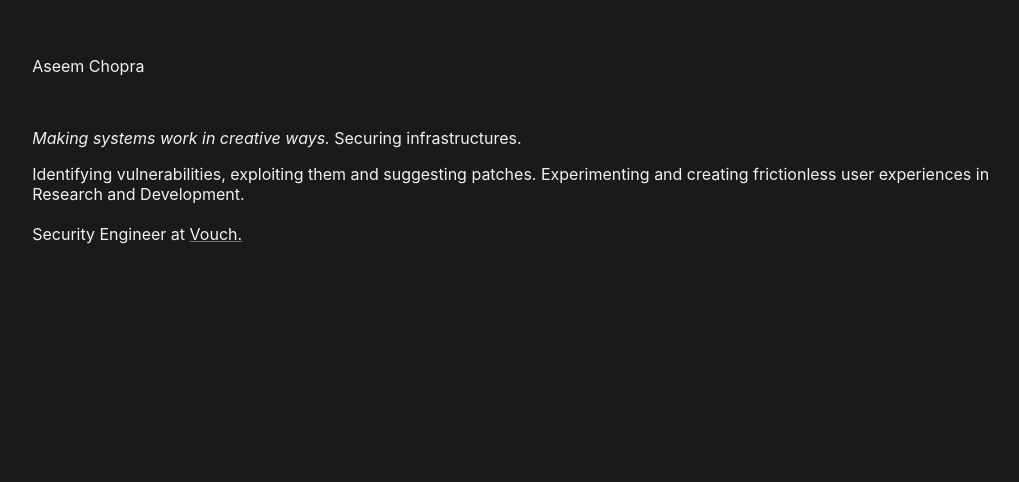
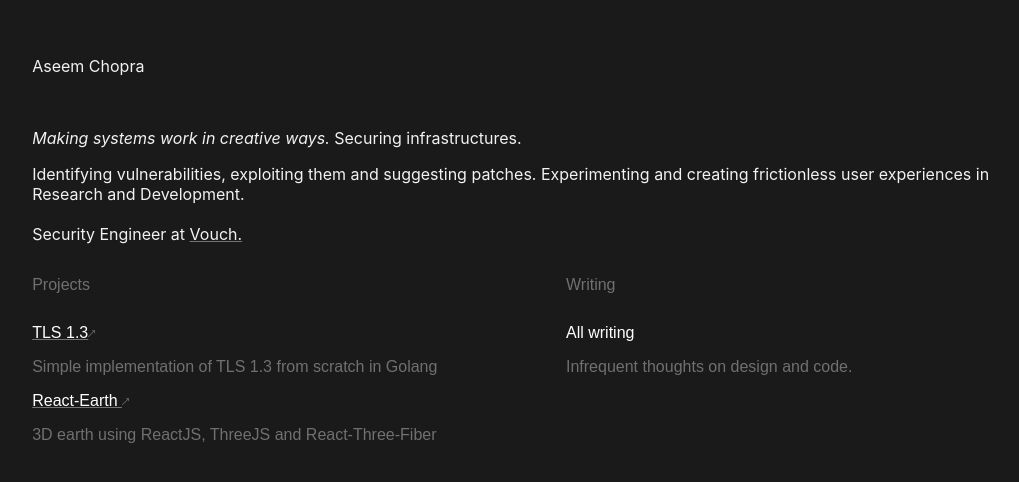
Before and after one commit to aseemchopra25/aseemchopra25.github.io, a React (Create React App) app: page / in a window 1280 px wide. Shown: the part 136-618 px from the top of the page, without its empty margins (99-1118 px from the left). Built offline with nearby package versions, Linux system fonts and the light colour scheme.

Commit message:
unfocused css

```diff
--- a/src/index.css
+++ b/src/index.css
@@ -27,29 +27,62 @@ code {
   /* align-items: center; */
 }
 
+
+
+a {
+  color: inherit; /* Use the same color as the parent text */
+  text-decoration: underline; /* Enable underline */
+  text-decoration-color: #747373; /* Set underline to faint grey */
+  text-decoration-thickness: 1px; /* Adjust thickness of the underline (optional) */
+}
+
+a:hover {
+  text-decoration-color: white; /* Underline color on hover */
+}
+
+.grid-container {
+  display: grid;
+  grid-template-columns: repeat(2, 1fr); /* Creates three columns with equal width */
+  gap: 50px; /* Adjust the gap between columns */
+}
+
+.grid-item {
+  /* Styling for the grid items */
+  color: white; /* Example text color, adjust as needed */
+  font-family: 'Your font', sans-serif; /* Replace with your chosen font */
+}
+
+.unfocused {
+  color: #707070;
+}
+
+.unfocused-column-name {
+  color: #707070;
+  font-size:medium;
+  margin-bottom: 30px;
+}
+
+.arrow {
+  display: inline-block;
+  margin-left: 0;
+  transform: rotate(45deg); /* Rotates the arrow to point right */
+  color: #707070;
+}
+
+
+
 @media (max-width: 768px) {
   .main-content {
     margin-left: 5%;
     margin-right: 5%;
     padding-left: 0.5rem;
     padding-right: 0.5rem;
+
+  }
+  .grid-container {
+    grid-template-columns: 1fr; /* Stack the columns on top of each other on smaller screens */
   }
 }
-
-a {
-  color: inherit; /* Use the same color as the parent text */
-  text-decoration: underline; /* Enable underline */
-  text-decoration-color: #747373; /* Set underline to faint grey */
-  text-decoration-thickness: 1px; /* Adjust thickness of the underline (optional) */
-  textUnderlineOffset: 3px; /* Offset from the text (optional) */
-}
-
-a:hover {
-  text-decoration-color: white; /* Underline color on hover */
-}
-
-
-
 /* Taking inspiration of color pallette and minimalism from paco.me */
 /* background 1a1a1a */
 /* text color f2f2f2 */
--- a/src/pages/Home.js
+++ b/src/pages/Home.js
@@ -4,7 +4,26 @@ function Home() {
         <p>Aseem Chopra</p>
         <br/>
         <p><em>Making systems work in creative ways.</em> Securing infrastructures.</p> <p>Identifying vulnerabilities, exploiting them and suggesting patches. Experimenting and creating frictionless user experiences in Research and Development.<br/><br/> Security Engineer at <a href="https://vouch.io" target="_blank" rel="noopener noreferrer">Vouch.</a> </p>
+        <div class="grid-container">
+          <div class="grid-item">
+            <p className="unfocused-column-name">Projects</p>
+            <a href="https://github.com/aseemchopra25/go-tls13" target="_blank" rel="noopener noreferrer">TLS 1.3<span className="arrow">↑</span></a>
+            <p className="unfocused">Simple implementation of TLS 1.3 from scratch in Golang</p>
+            <a href="https://github.com/aseemchopra25/react-earth" target="_blank" rel="noopener noreferrer">React-Earth <span className="arrow">↑</span></a>
+            <p className="unfocused">3D earth using ReactJS, ThreeJS and React-Three-Fiber</p>
+          </div>
+          <div class="grid-item">
+            <p className="unfocused-column-name">Writing</p>
+            {/* <p>React Hook Getter Pattern</p>
+            <p className="unfocused">Simple, efficient React state hook in 50 lines.</p>
+            <p>Redesign 2021</p>
+            <p className="unfocused">Return to simplicity.</p> */}
+            <p>All writing</p>
+            <p className="unfocused">Infrequent thoughts on design and code.</p>
+          </div>
+        </div>
       </div>
+
 
     );
   }
```
